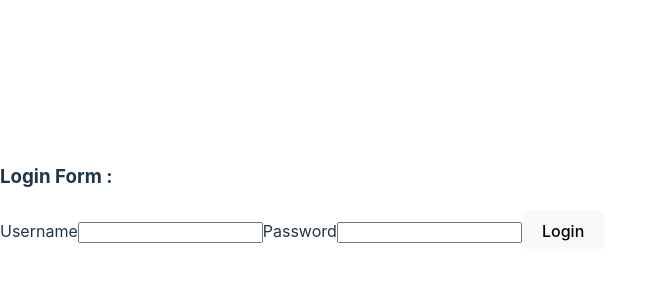
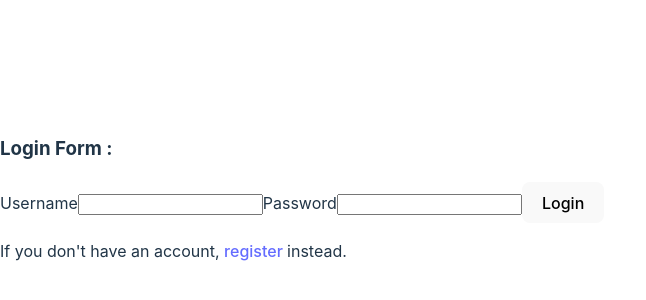
Before and after one commit to Olivergalante/Final-Frontend, a React (Vite) app: page /login in a window 1280 px wide. Shown: the part 202-502 px from the top of the page, without its empty margins (0-646 px from the left). Built offline with nearby package versions, Linux system fonts and the light colour scheme.

Commit message:
Fixed error with loggin in and the OnetoOne relationship between profiles and registed users.

```diff
--- a/src/components/Login.jsx
+++ b/src/components/Login.jsx
@@ -57,6 +57,10 @@
 					/>
 				</label>
 				<button type="submit">Login</button>
+				<p className="text-center">
+					If you don't have an account, <a href="/">register </a>
+					instead.
+				</p>
 			</form>
 		</>
 	);
```
